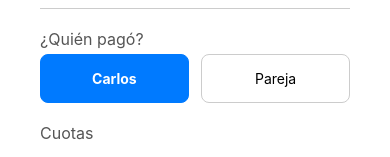
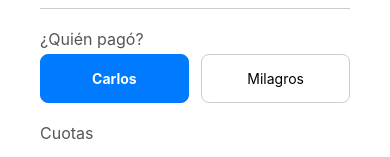
Before and after one commit to cmanente89/app-economia-pareja, a React Native app: screen / in a window 390 px wide. Shown: the part 226-383 px from the top of the page. Built offline with nearby package versions, Linux system fonts and the light colour scheme; no server answers.

Commit message:
Milagros en vez de pareja

```diff
--- a/App.js
+++ b/App.js
@@ -15,7 +15,7 @@ import {
 //(modificado) Leemos la URL desde el archivo .env
 const SCRIPT_URL = process.env.EXPO_PUBLIC_SCRIPT_URL;
 
-console.log("DEBUG - URL cargada:", process.env.EXPO_PUBLIC_SCRIPT_URL);
+//console.log("DEBUG - URL cargada:", process.env.EXPO_PUBLIC_SCRIPT_URL);
 
 export default function App() {
   const [concepto, setConcepto] = useState("");
@@ -93,12 +93,12 @@ export default function App() {
         <TouchableOpacity
           style={[
             styles.botonPersona,
-            pagador === "Pareja" && styles.botonActivo,
+            pagador === "Milagros" && styles.botonActivo,
           ]}
-          onPress={() => setPagador("Pareja")}
+          onPress={() => setPagador("Milagros")}
         >
-          <Text style={pagador === "Pareja" ? styles.textoActivo : null}>
-            Pareja
+          <Text style={pagador === "Milagros" ? styles.textoActivo : null}>
+            Milagros
           </Text>
         </TouchableOpacity>
       </View>
```
